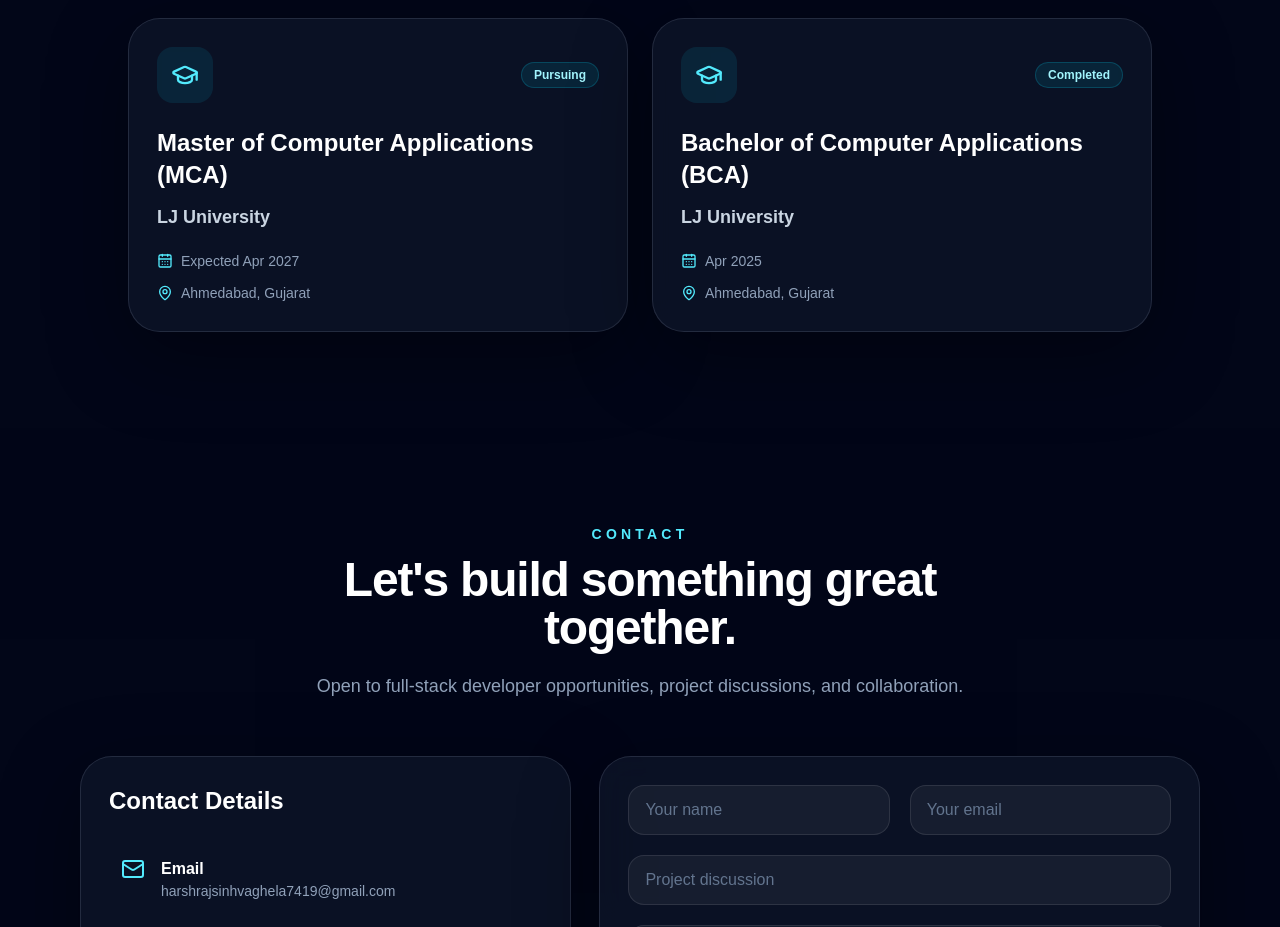
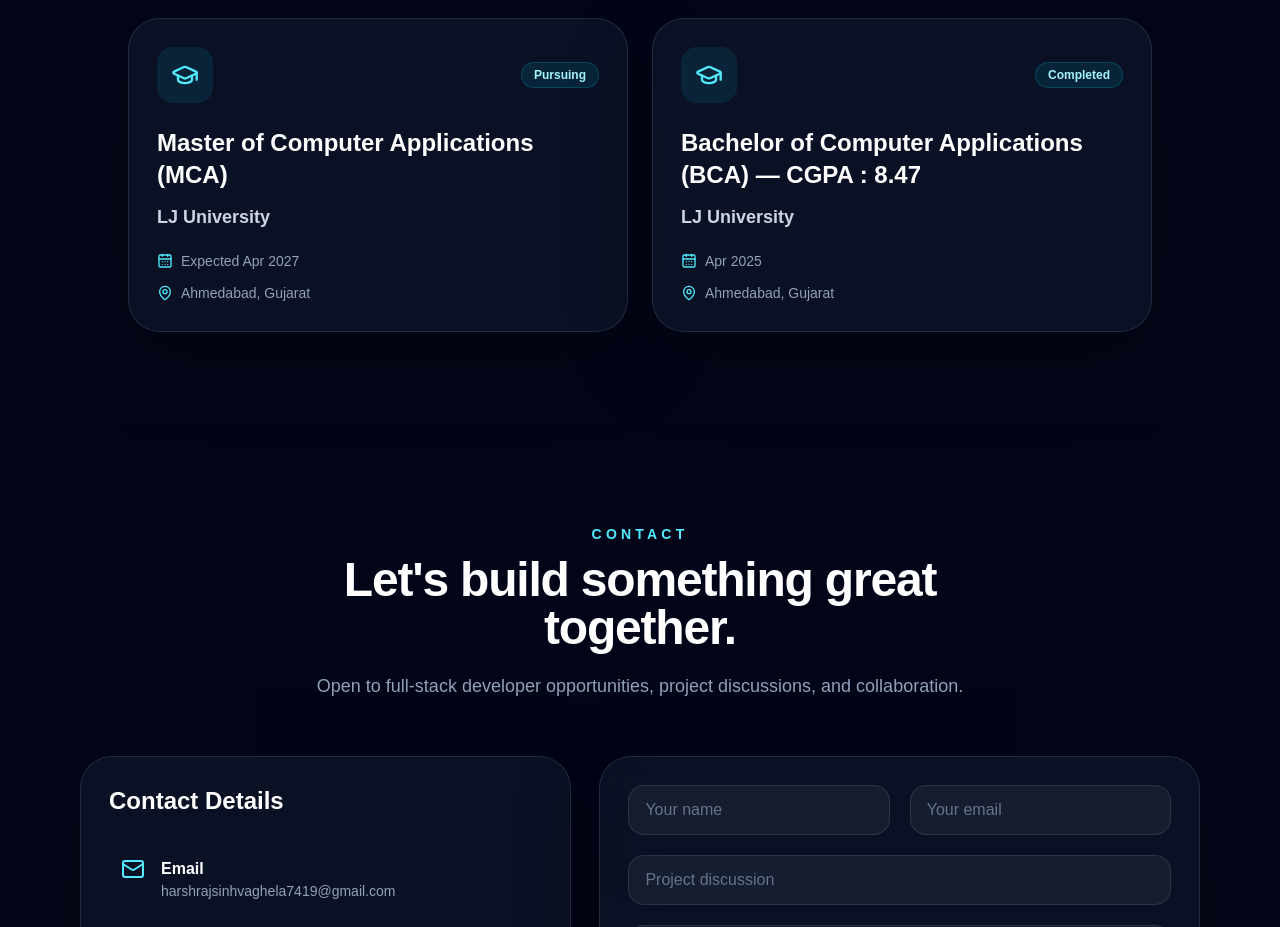
Before and after one commit to harshrajsinhvaghela7586/Portfolio, a Next.js app: page / in a window 1280 px wide. Shown: the part 6220-7147 px from the top of the page. Built offline with nearby package versions, Linux system fonts and the light colour scheme.

Commit message:
Update Education.tsx

```diff
--- a/src/components/Education.tsx
+++ b/src/components/Education.tsx
@@ -13,7 +13,7 @@ const education = [
     location: "Ahmedabad, Gujarat",
   },
   {
-    degree: "Bachelor of Computer Applications (BCA)",
+    degree: "Bachelor of Computer Applications (BCA) — CGPA : 8.47",
     status: "Completed",
     institute: "LJ University",
     year: "Apr 2025",
```
